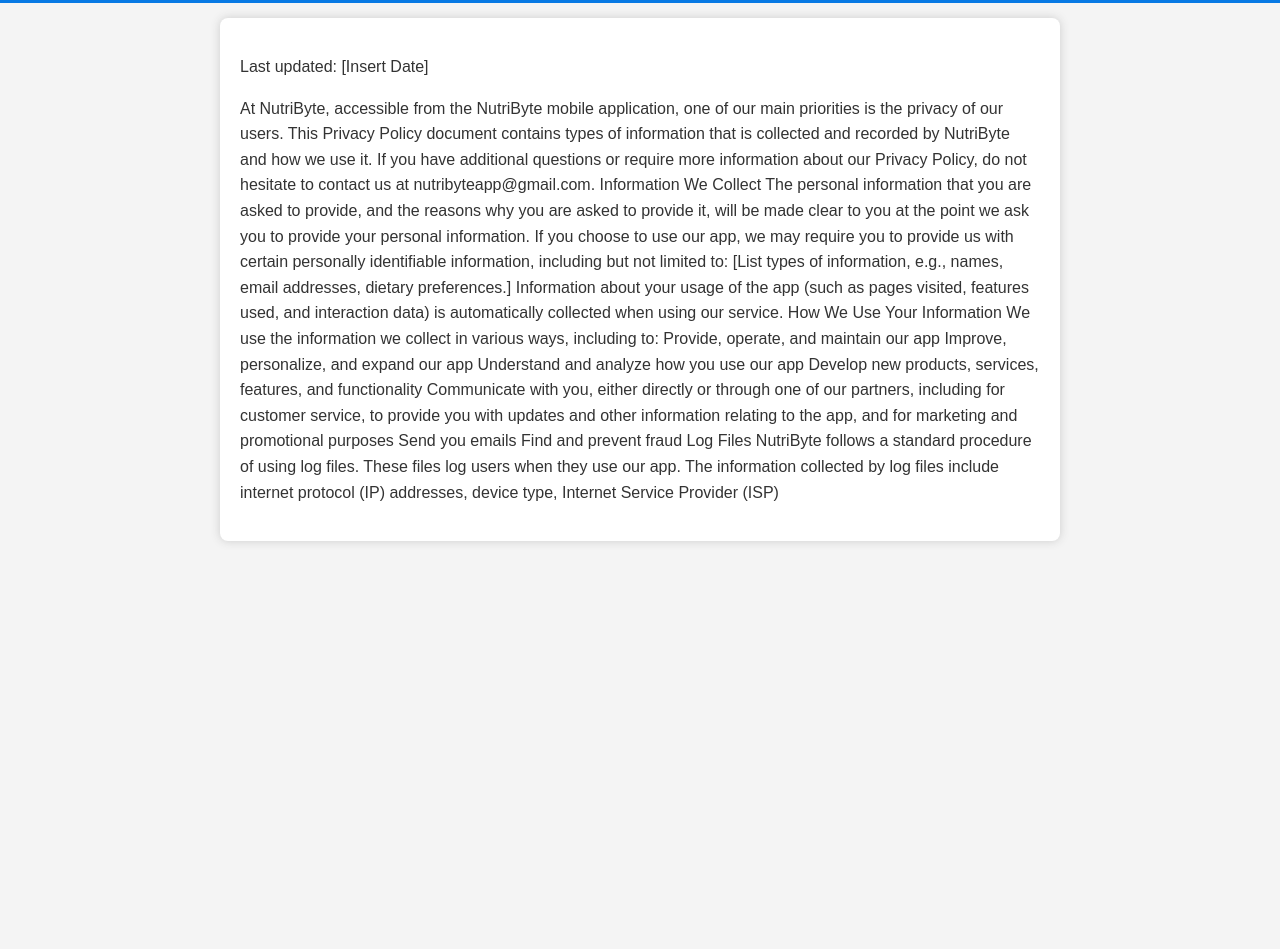
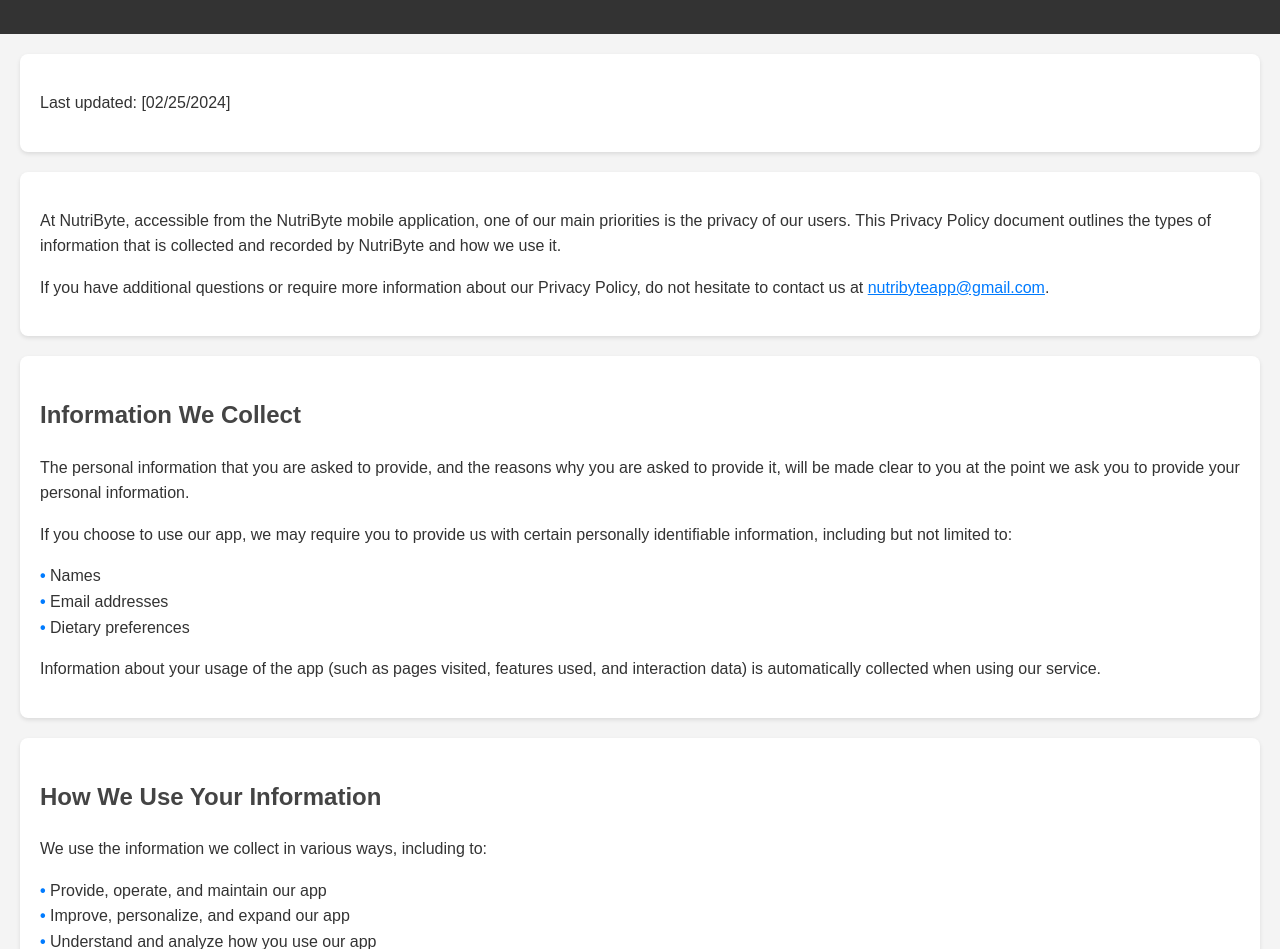
Before and after one commit to PioTutic/nutribyte_privacy_policy, a plain HTML site: page index.html in a window 1280 px wide. Shown: the part 100-1049 px from the top of the page. Before the commit the page ends 800 px from the top, so only its background shows below. Drawn offline with Linux system fonts and the light colour scheme.

Commit message:
Additional info.

```diff
--- a/index.html
+++ b/index.html
@@ -11,34 +11,43 @@
         <h1>Privacy Policy for NutriByte</h1>
     </header>
     <main>
-        <section>
-            <p>Last updated: [Insert Date]</p>
-            <p>At NutriByte, accessible from the NutriByte mobile application, one of our main priorities is the privacy of our users. This Privacy Policy document contains types of information that is collected and recorded by NutriByte and how we use it.
-
-                If you have additional questions or require more information about our Privacy Policy, do not hesitate to contact us at nutribyteapp@gmail.com.
-
-                Information We Collect
-                The personal information that you are asked to provide, and the reasons why you are asked to provide it, will be made clear to you at the point we ask you to provide your personal information.
-
-                If you choose to use our app, we may require you to provide us with certain personally identifiable information, including but not limited to:
-
-                [List types of information, e.g., names, email addresses, dietary preferences.]
-                Information about your usage of the app (such as pages visited, features used, and interaction data) is automatically collected when using our service.
-
-                How We Use Your Information
-                We use the information we collect in various ways, including to:
-
-                Provide, operate, and maintain our app
-                Improve, personalize, and expand our app
-                Understand and analyze how you use our app
-                Develop new products, services, features, and functionality
-                Communicate with you, either directly or through one of our partners, including for customer service, to provide you with updates and other information relating to the app, and for marketing and promotional purposes
-                Send you emails
-                Find and prevent fraud
-                Log Files
-                NutriByte follows a standard procedure of using log files. These files log users when they use our app. The information collected by log files include internet protocol (IP) addresses, device type, Internet Service Provider (ISP)</p>
-            <!-- Add more of your privacy policy content here -->
+        <section class="update-date">
+            <p>Last updated: [02/25/2024]</p>
         </section>
+        <section class="introduction">
+            <p>At NutriByte, accessible from the NutriByte mobile application, one of our main priorities is the privacy of our users. This Privacy Policy document outlines the types of information that is collected and recorded by NutriByte and how we use it.</p>
+            <p>If you have additional questions or require more information about our Privacy Policy, do not hesitate to contact us at <a href="mailto:nutribyteapp@gmail.com">nutribyteapp@gmail.com</a>.</p>
+        </section>
+        <section class="information-collection">
+            <h2>Information We Collect</h2>
+            <p>The personal information that you are asked to provide, and the reasons why you are asked to provide it, will be made clear to you at the point we ask you to provide your personal information.</p>
+            <p>If you choose to use our app, we may require you to provide us with certain personally identifiable information, including but not limited to:</p>
+            <ul>
+                <li>Names</li>
+                <li>Email addresses</li>
+                <li>Dietary preferences</li>
+                <!-- Add more as needed -->
+            </ul>
+            <p>Information about your usage of the app (such as pages visited, features used, and interaction data) is automatically collected when using our service.</p>
+        </section>
+        <section class="usage-of-information">
+            <h2>How We Use Your Information</h2>
+            <p>We use the information we collect in various ways, including to:</p>
+            <ul>
+                <li>Provide, operate, and maintain our app</li>
+                <li>Improve, personalize, and expand our app</li>
+                <li>Understand and analyze how you use our app</li>
+                <li>Develop new products, services, features, and functionality</li>
+                <li>Communicate with you, either directly or through one of our partners, including for customer service, to provide you with updates and other information relating to the app, and for marketing and promotional purposes</li>
+                <li>Send you emails</li>
+                <li>Find and prevent fraud</li>
+            </ul>
+        </section>
+        <section class="log-files">
+            <h2>Log Files</h2>
+            <p>NutriByte follows a standard procedure of using log files. These files log users when they use our app. The information collected by log files include internet protocol (IP) addresses, device type, Internet Service Provider (ISP), and other similar information.</p>
+        </section>
+        <!-- Add more sections as needed -->
     </main>
 </body>
 </html>
--- a/style.css
+++ b/style.css
@@ -10,25 +10,37 @@ body {
 header {
     background: #333;
     color: #fff;
-    padding-top: 30px;
-    min-height: 70px;
-    border-bottom: #0779e4 3px solid;
-}
-
-header h1 {
+    padding: 20px;
     text-align: center;
-    margin: 0;
 }
 
 main {
-    padding: 15px;
+    padding: 20px;
 }
 
 section {
-    margin: 0 auto;
-    max-width: 800px;
     background: #fff;
+    margin-bottom: 20px;
     padding: 20px;
     border-radius: 8px;
-    box-shadow: 0 0 10px #ccc;
+    box-shadow: 0 2px 4px rgba(0,0,0,0.1);
 }
+
+h2 {
+    color: #444;
+}
+
+ul {
+    list-style-type: none;
+    padding: 0;
+}
+
+li::before {
+    content: "• ";
+    color: #007BFF; /* Change the color to fit your design */
+    font-weight: bold;
+}
+
+a {
+    color: #007BFF;
+}
```
